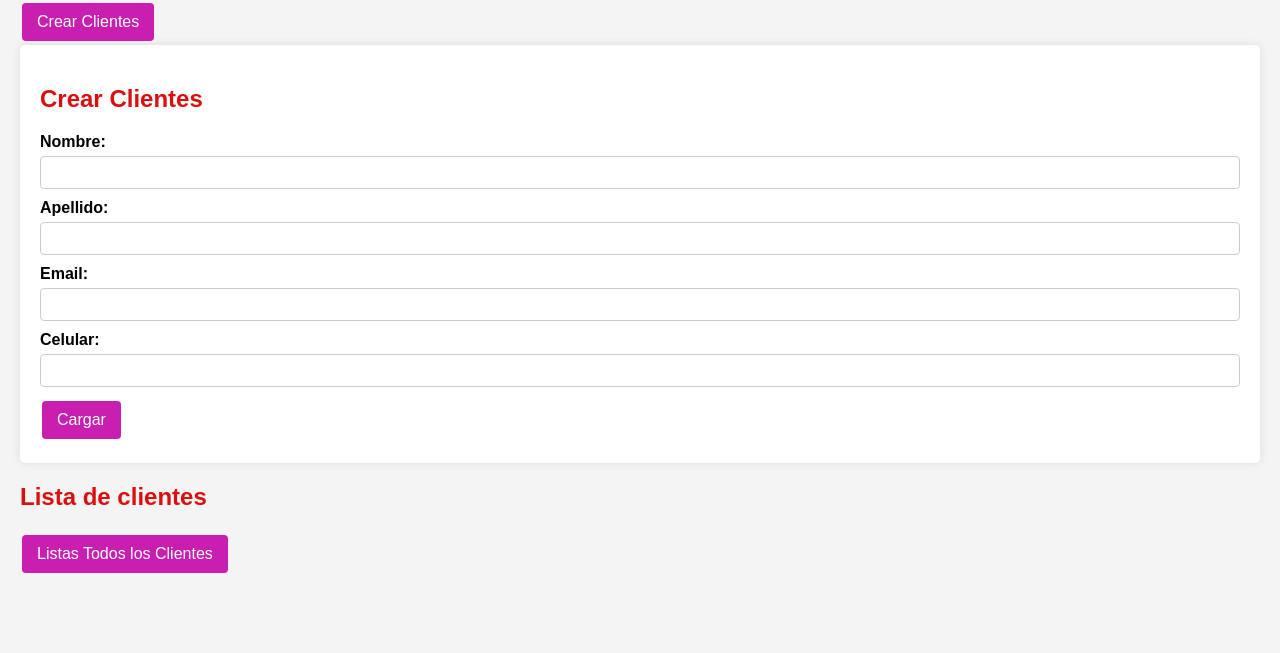
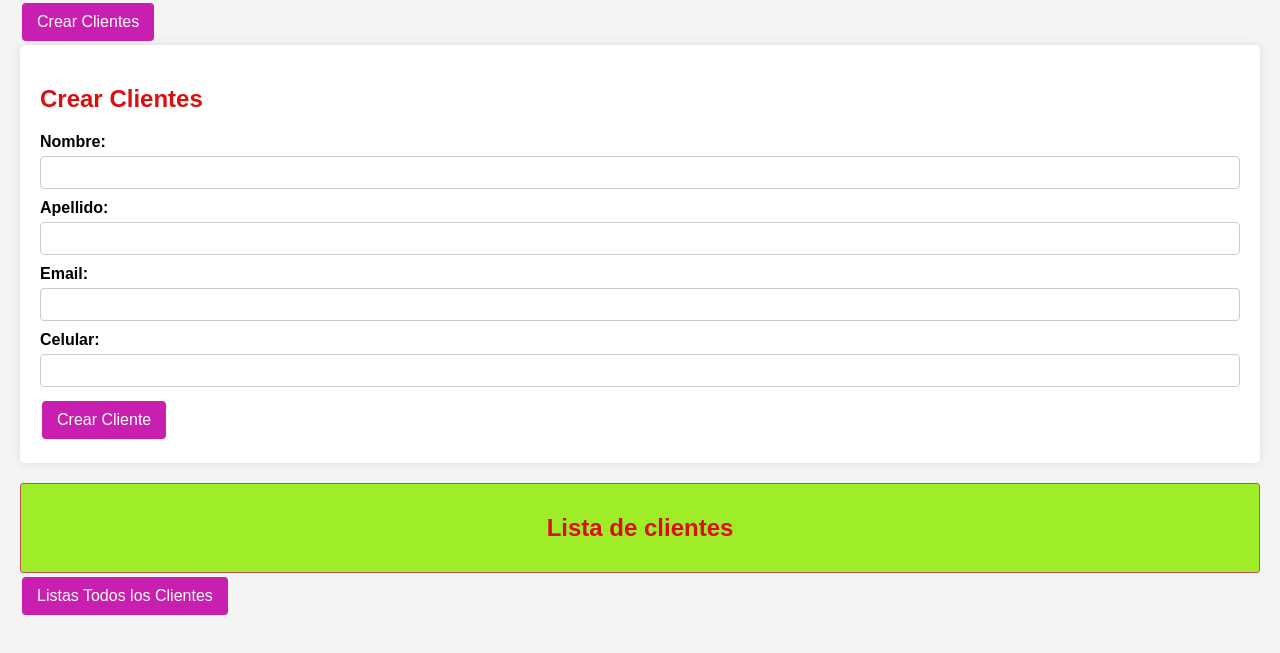
Before and after one commit to yanifischer/grupo19_nodeJs, a website: page public/index.html in a window 1280 px wide. Both pictures are taken after a click on the button "Crear Clientes". Shown: the part 103-756 px from the top of the page. Drawn offline with Linux system fonts and the light colour scheme.

Commit message:
Update2 index.html

```diff
--- a/public/index.html
+++ b/public/index.html
@@ -10,7 +10,10 @@
         <h1>Gestion De Clientes</h1>
     </header>
 
-      <button id="mostrarCrearUsuarioFormBtn"> Crear Clientes</button>
+
+
+
+      <button id="mostrarCrearUsuarioFormBtn">  Crear Clientes</button>
 
         <form id="crearUsuarioForm" class="hidden" enctype="multipart/form-data">
             <h2>Crear Clientes</h2>
@@ -27,7 +30,7 @@
             <label for="cel">Celular: </label>
             <input type="number" id="cel" name="cel">
 
-            <button type="submit"> Cargar</button>
+            <button type="submit"> Crear Cliente</button>
         </form>
 
 
@@ -46,7 +49,7 @@
             <input type="email" id="editMail" name="editMail" required>
 
             <label for="editCel">Celular: </label>
-            <input type="number" name="editCel" id="editCel">
+            <input type="number" name="editCel" id="editCel"  required>
 
             <button type="submit"> Actualizar Cliente </button>
 
@@ -55,15 +58,18 @@
 
 
         <!--Seccion para MOSTRAR TODOS LOS USUARIOS-->
-
-     <h2>Lista de clientes</h2>
-
+<section>
+    <h2>Lista de clientes</h2>
+</section>
 
         <button id="listarUsuariosBtn"> Listas Todos los Clientes</button>
         <ul id="listaUsuarios">
 
         </ul>
 
+
+
+
         <script src="script.js"></script>
 </body>
 </html>
```
